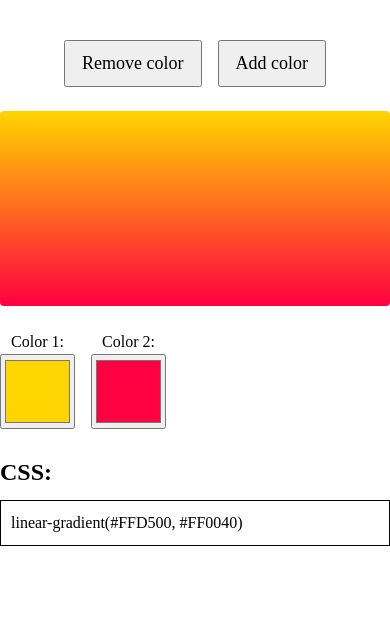
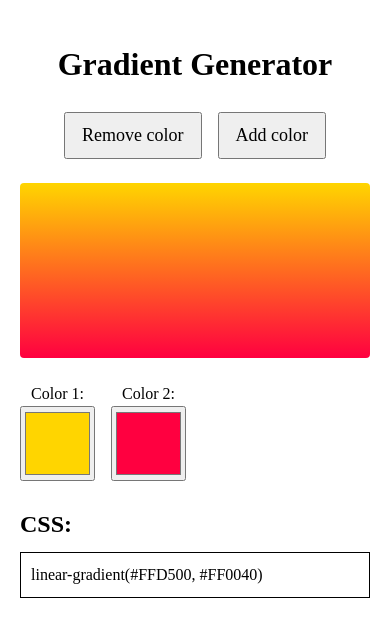
Before and after one commit to RedFernElizabeth/project-gradient, a React (Vite) app: page / in a window 390 px wide. Shown: the top 636 px of the page. Built offline with nearby package versions, Linux system fonts and the light colour scheme.

Commit message:
Add responsive and styling improvements

```diff
--- a/public/index.html
+++ b/public/index.html
@@ -2,6 +2,10 @@
 <html lang="en">
   <head>
     <meta charset="utf-8" />
+    <meta
+      name="viewport"
+      content="width=device-width, initial-scale=1"
+    />
     <title>Gradient Generator Tool</title>
   </head>
 
--- a/src/components/GradientTool/GradientTool.js
+++ b/src/components/GradientTool/GradientTool.js
@@ -10,6 +10,8 @@
 function GradientTool() {
   return (
     <div className={styles.wrapper}>
+      <h1>Gradient Generator</h1>
+
       <Actions />
 
       <GradientPreview />
--- a/src/components/GradientTool/GradientTool.module.css
+++ b/src/components/GradientTool/GradientTool.module.css
@@ -1,7 +1,11 @@
 .wrapper {
   max-width: 450px;
-  margin: 40px auto;
+  margin: 0 auto;
+  padding: 40px 20px;
   display: flex;
   flex-direction: column;
   gap: 24px;
 }
+.wrapper h1 {
+  text-align: center;
+}
```
